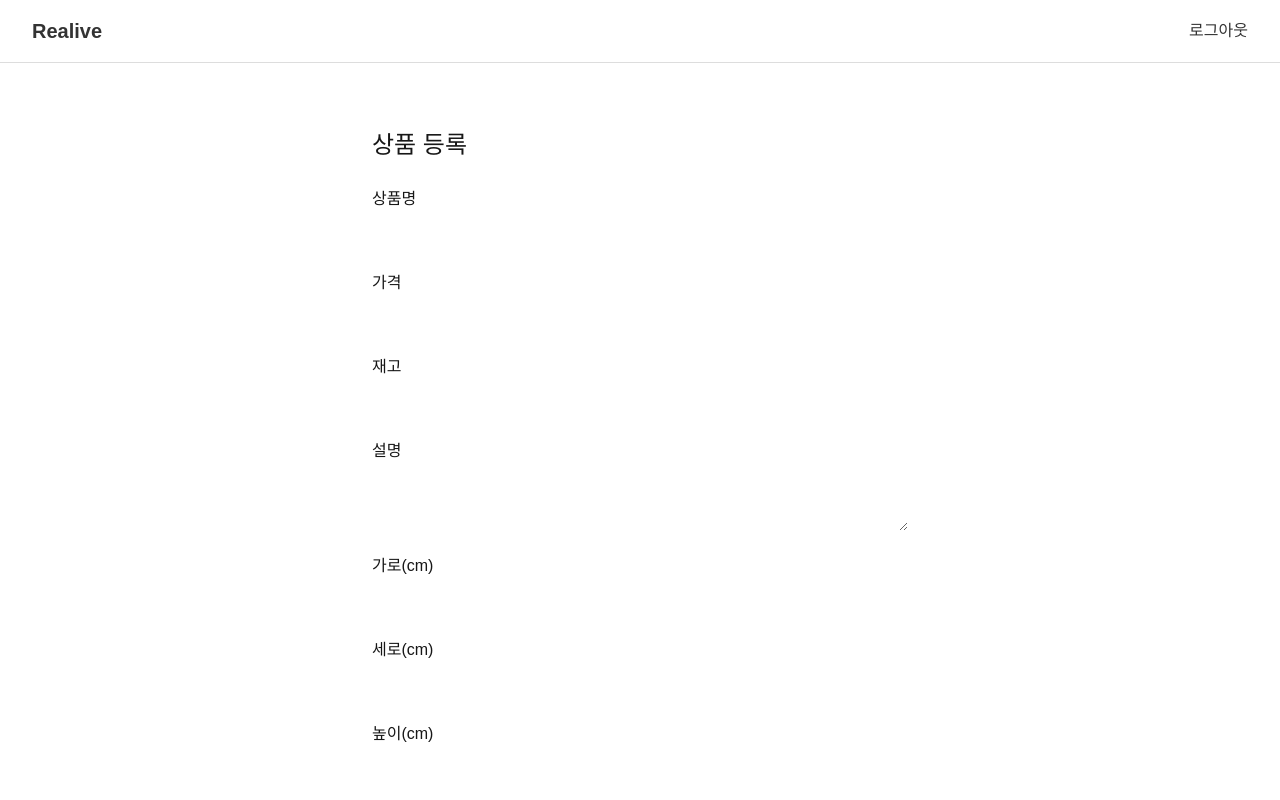
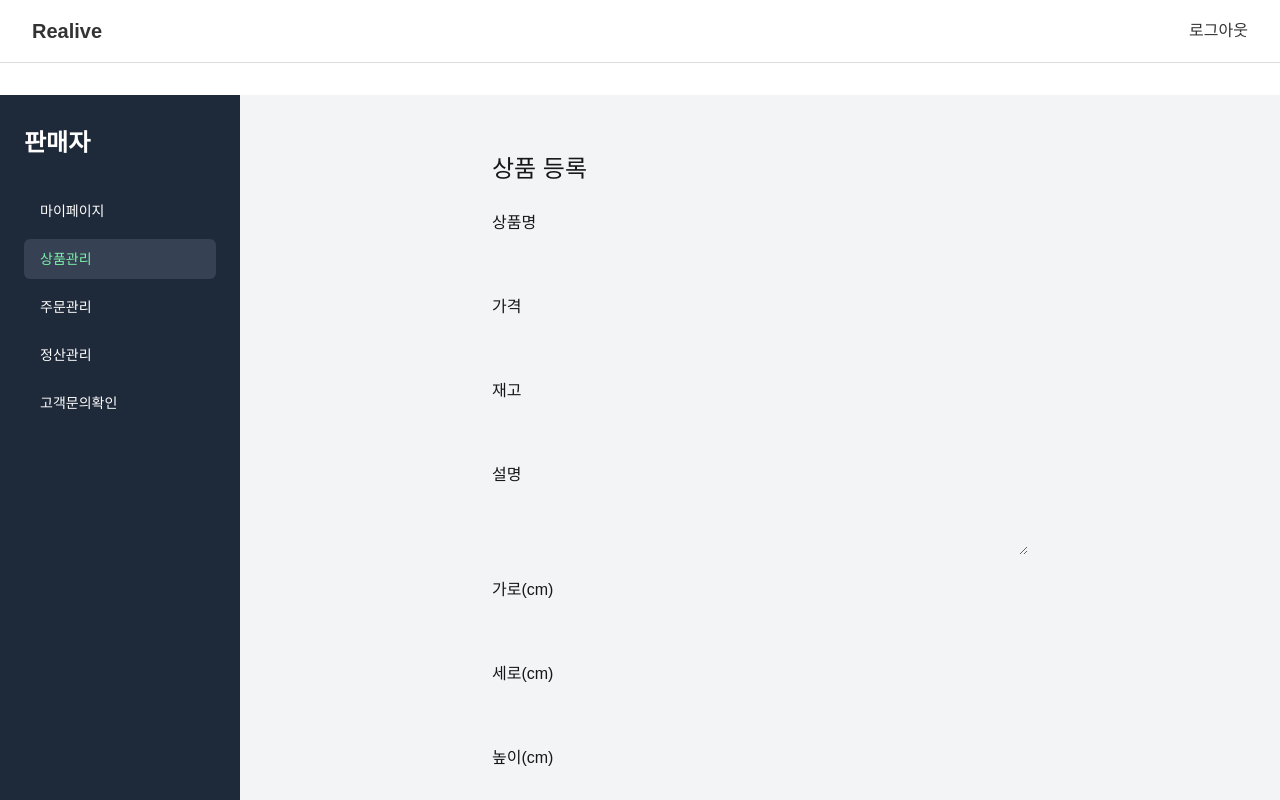
Before and after one commit to SSG-Realive/Realive, a Next.js app in the folder front/: page /seller/products/new in a window 1280 px wide. Shown: the top 800 px of the page. Built offline with nearby package versions, Linux system fonts and the light colour scheme; no server answers.

Commit message:
사이드바 적용

```diff
--- a/front/src/app/seller/products/[id]/page.tsx
+++ b/front/src/app/seller/products/[id]/page.tsx
@@ -6,6 +6,7 @@ import { useParams, useRouter } from 'next/navigation';
 import { getProductDetail, deleteProduct } from '@/service/productService';
 import { ProductDetail } from '@/types/product';
 import Header from '@/components/Header';
+import SellerLayout from '@/components/layouts/SellerLayout';
 
 export default function ProductDetailPage() {
     const params = useParams();
@@ -48,6 +49,7 @@ export default function ProductDetailPage() {
     return (
         <>
             <Header />
+            <SellerLayout>
             <div className="max-w-3xl mx-auto p-6">
                 <h1 className="text-2xl font-bold mb-4">{product.name}</h1>
                 <p className="mb-2">상품 설명: {product.description}</p>
@@ -80,6 +82,7 @@ export default function ProductDetailPage() {
                     </button>
                 </div>
             </div>
+            </SellerLayout>
         </>
     );
 }
--- a/front/src/app/seller/products/new/page.tsx
+++ b/front/src/app/seller/products/new/page.tsx
@@ -5,6 +5,7 @@ import { useState } from 'react';
 import { useRouter } from 'next/navigation';
 import Header from '@/components/Header'; // ✅ 판매자 전용 헤더 포함
 import { createProduct } from '@/service/productService';
+import SellerLayout from '@/components/layouts/SellerLayout';
 
 export default function ProductCreatePage() {
     const router = useRouter();
@@ -72,7 +73,7 @@ export default function ProductCreatePage() {
     return (
         <>
             <Header /> {/* ✅ 상단 고정 헤더 렌더링 */}
-
+            <SellerLayout>
             <div style={{ maxWidth: 600, margin: '0 auto', padding: '2rem' }}>
                 <h1 style={{ fontSize: '1.5rem', marginBottom: '1.5rem' }}>상품 등록</h1>
                 <form onSubmit={handleSubmit}>
@@ -184,6 +185,7 @@ export default function ProductCreatePage() {
                     </button>
                 </form>
             </div>
+            </SellerLayout>
         </>
     );
 }
--- a/front/src/app/seller/products/page.tsx
+++ b/front/src/app/seller/products/page.tsx
@@ -6,6 +6,7 @@ import { useRouter, useSearchParams } from 'next/navigation';
 import Header from '@/components/Header';
 import { getMyProducts } from '@/service/productService';
 import { ProductListItem } from '@/types/product';
+import SellerLayout from '@/components/layouts/SellerLayout';
 
 export default function ProductListPage() {
     const router = useRouter();
@@ -53,6 +54,7 @@ export default function ProductListPage() {
     return (
         <>
             <Header />
+            <SellerLayout>
             <div className="max-w-5xl mx-auto p-6">
                 <h1 className="text-2xl font-bold mb-4">내 상품 목록</h1>
 
@@ -116,6 +118,7 @@ export default function ProductListPage() {
                     ))}
                 </div>
             </div>
+            </SellerLayout>
         </>
     );
 }
```
